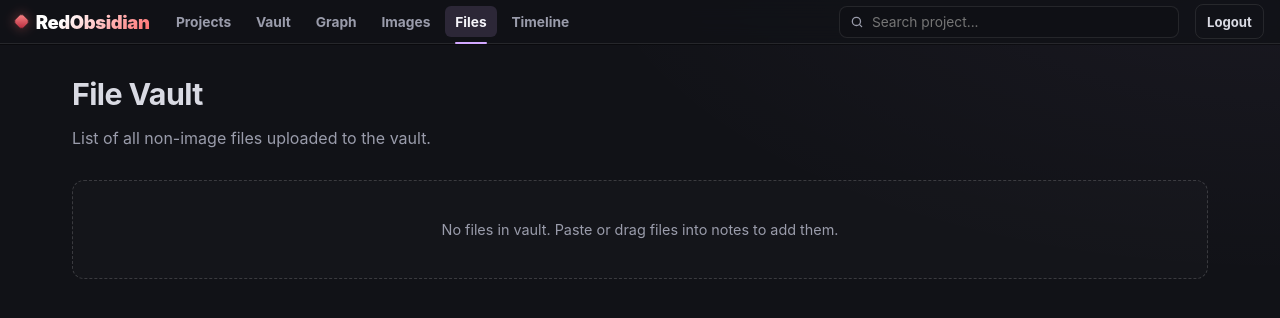
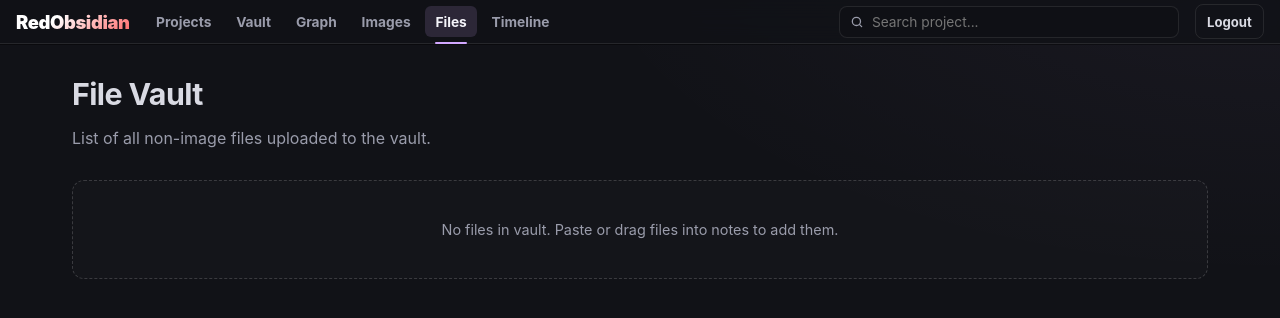
Before and after one commit to CodeXTF2/RedObsidian, a Flask app: page /files in a window 1280 px wide. Shown: the top 318 px of the page. Run offline with Flask 3, Linux system fonts and the light colour scheme; the visitor is signed in with stand-in values (Sample User, id 1); data that the repository does not hold is empty; some libraries are stand-ins or nearby versions.

Commit message:
Remove brand mark from the header
Co-Authored-By: Claude Opus 5.5 <noreply@anthropic.com>

```diff
--- a/app/static/css/styles.css
+++ b/app/static/css/styles.css
@@ -2058,23 +2058,9 @@ input[type="datetime-local"] {
 }
 
 .brand {
-  align-items: center;
   background: linear-gradient(135deg, #ffffff 35%, var(--brand) 100%);
   -webkit-background-clip: text;
   background-clip: text;
-  display: inline-flex;
-  gap: 0.55rem;
-}
-
-/* Small obsidian-shard mark next to the wordmark */
-.topbar .brand::before {
-  background: linear-gradient(135deg, #ff8a8a, #b3263a);
-  border-radius: 3px;
-  box-shadow: 0 0 12px rgba(255, 107, 107, 0.45);
-  content: "";
-  height: 11px;
-  transform: rotate(45deg);
-  width: 11px;
 }
 
 .main-nav a {
```
